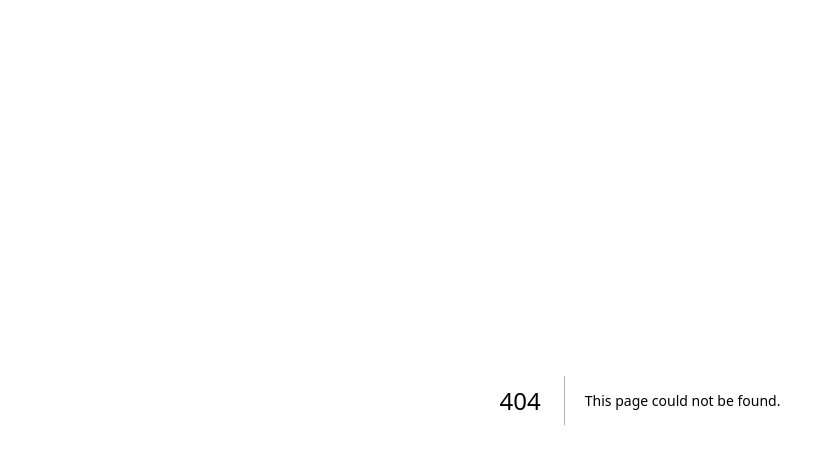
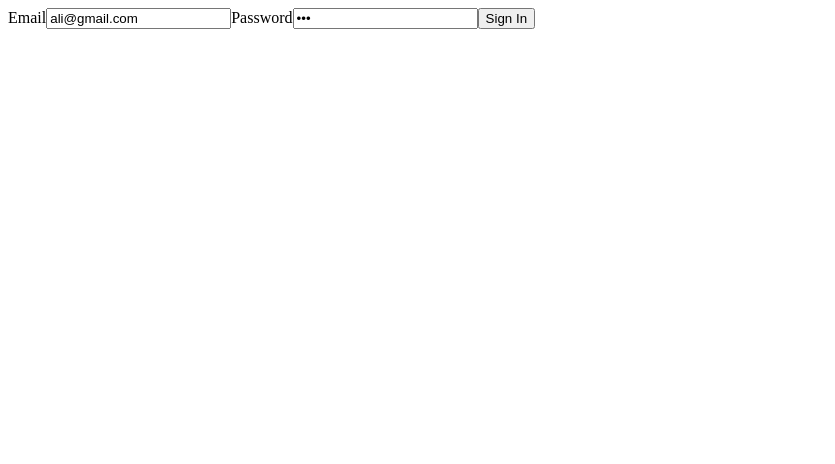
Before and after one commit to asazycat/WorldNewsFE, a Next.js app: page /Homepage in a window 1280 px wide. Before the commit this address had no page. Shown: the top 464 px of the page, without its empty margins (0-835 px from the left). Built offline with nearby package versions, Linux system fonts and the light colour scheme; no server answers.

Commit message:
some fixes here and there

```diff
--- /dev/null
+++ b/src/app/Homepage/HomepageClient.tsx
@@ -0,0 +1,13 @@
+'use client'
+
+import { useSession } from "next-auth/react"
+export default function HomepageClient() {
+
+
+
+    return (
+    <h1>
+
+    </h1>
+    )
+}
--- /dev/null
+++ b/src/app/Homepage/page.tsx
@@ -0,0 +1,22 @@
+
+
+
+import { redirect } from 'next/navigation';
+import { auth } from "../api/auth/[...nextauth]/auth";
+
+import HomepageClient from './HomepageClient';
+
+
+export default async function page() {
+     const session = await auth()
+
+     if(session) {
+        return (
+
+                <HomepageClient/>
+        )
+     } else {
+        redirect('/Login')
+     }
+
+}
--- a/src/app/Login/LoginServer.tsx
+++ b/src/app/Login/LoginServer.tsx
@@ -4,11 +4,11 @@ export default async function LoginServer() {
             <form action={credentialsAction}>
            <label htmlFor="credentials-email">
              Email
-             <input type="email" id="credentials-email" name="email" />
+             <input type="email" id="credentials-email" name="email" defaultValue={'ali@gmail.com'}/>
            </label>
            <label htmlFor="credentials-password">
              Password
-             <input type="password" id="credentials-password" name="password" />
+             <input type="password" id="credentials-password" name="password" defaultValue={'ali'}/>
            </label>
            <input type="submit" value="Sign In" />
          </form>);
--- a/src/app/Login/page.tsx
+++ b/src/app/Login/page.tsx
@@ -1,13 +1,11 @@
 
 import LoginServer from "./LoginServer";
-import LogoutServer from "./LogoutServer";
 export default function Page()
 {
 
   return (
        <>
        <LoginServer />
-      <LogoutServer />
       </>
      );
 }
--- /dev/null
+++ b/src/app/Navigation.tsx
@@ -0,0 +1,20 @@
+'use client'
+
+import LogoutServer from "./Login/LogoutServer"
+
+export default function Navigation({user}:{user:string}) {
+    console.log(user)
+    return (
+        <nav className="flex flex-row">
+            <ul className="">
+                <li><a href="/SearchNews">Search News</a></li>
+                <li><a href="/RetrieveNews">Retreive News</a></li>
+                <li>Top News</li>
+            </ul>
+            <div className="">
+                <h1>{user}</h1>
+                <LogoutServer/>
+            </div>
+        </nav>
+    )
+}
--- a/src/app/layout.tsx
+++ b/src/app/layout.tsx
@@ -1,17 +1,24 @@
+import { auth } from "./api/auth/[...nextauth]/auth";
 
-import { SessionProvider } from "next-auth/react";
-export default function RootLayout({
+import LoginServer from "../app/Login/LoginServer";
+import LogoutServer from "../app/Login/LogoutServer";
+import Navigation from "./Navigation";
+
+
+export default async function RootLayout({
   children,
 }: Readonly<{
   children: React.ReactNode;
 }>) {
+  const session = await auth()
   return (
     <html lang="en">
-      <body>
-        <SessionProvider>
-          {children}
-        </SessionProvider>
-      </body>
+      {session ? (<body>
+        <Navigation user={session?.user?.name ?? ''}/>
+       {children}
+      </body>) : (<body>
+        <LoginServer/>
+      </body>)}
     </html>
   );
 }
```
Also changed, not shown: src/app/page.tsx (+2 -12 lines), 1 other file (tests, documents, lock files or other folders).
